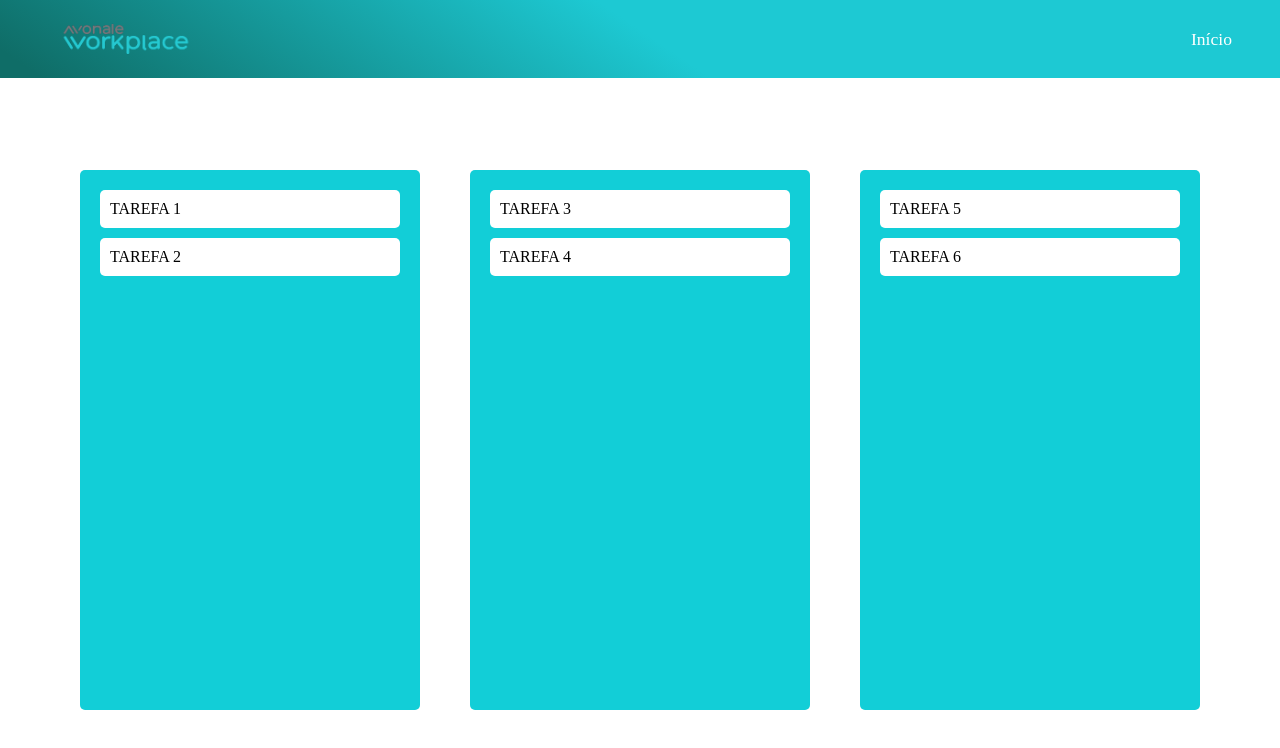
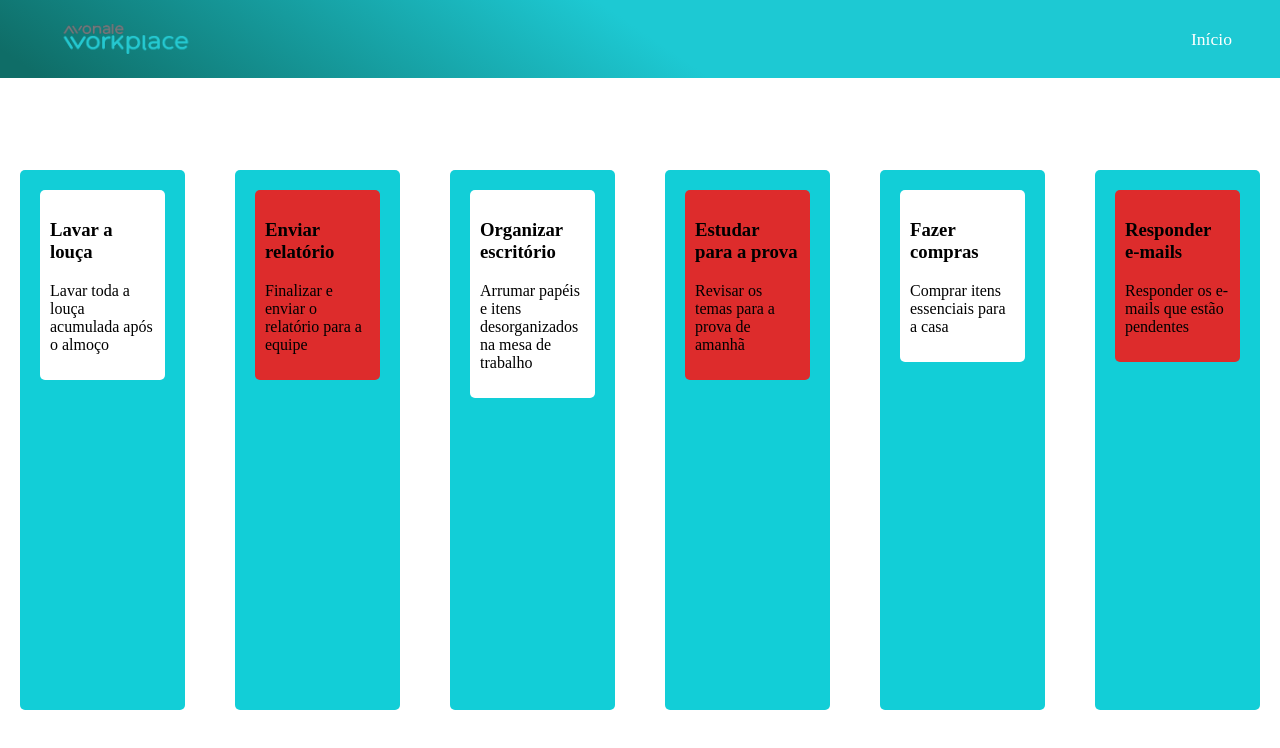
Before and after one commit to Viniosk/Avonalejs, a Vue app: page /dashboard in a window 1280 px wide. Shown: the top 748 px of the page. Built offline with nearby package versions, Linux system fonts and the light colour scheme.

Commit message:
Adição de descrição na tarefa e da tag de urgência

```diff
--- a/src/components/Dashboard.vue
+++ b/src/components/Dashboard.vue
@@ -15,17 +15,11 @@
 
   <div class="container-tarefas">
     <div class="container">
-      <div class="column">
-        <div class="item" draggable="true">TAREFA 1</div>
-        <div class="item" draggable="true">TAREFA 2</div>
-      </div>
-      <div class="column">
-        <div class="item" draggable="true">TAREFA 3</div>
-        <div class="item" draggable="true">TAREFA 4</div>
-      </div>
-      <div class="column">
-        <div class="item" draggable="true">TAREFA 5</div>
-        <div class="item" draggable="true">TAREFA 6</div>
+      <div class="column" v-for="tarefa in tarefas" :key="tarefa.id" draggable="true">
+        <div class="item" :class="{ urgente: tarefa.urgente }" draggable="true">
+          <h3>{{ tarefa.titulo }}</h3>
+          <p>{{ tarefa.descricao }}</p>
+        </div>
       </div>
     </div>
   </div>
@@ -34,6 +28,18 @@
 <script>
 export default {
   name: "Dashboard",
+  data() {
+    return {
+      tarefas: [
+        { id: 1, titulo: "Lavar a louça", descricao: "Lavar toda a louça acumulada após o almoço", urgente: false },
+        { id: 2, titulo: "Enviar relatório", descricao: "Finalizar e enviar o relatório para a equipe", urgente: true },
+        { id: 3, titulo: "Organizar escritório", descricao: "Arrumar papéis e itens desorganizados na mesa de trabalho", urgente: false },
+        { id: 4, titulo: "Estudar para a prova", descricao: "Revisar os temas para a prova de amanhã", urgente: true },
+        { id: 5, titulo: "Fazer compras", descricao: "Comprar itens essenciais para a casa", urgente: false },
+        { id: 6, titulo: "Responder e-mails", descricao: "Responder os e-mails que estão pendentes", urgente: true }
+      ],
+    };
+  },
   mounted() {
     console.log("Componente Dashboard carregado!");
 
@@ -52,7 +58,6 @@ export default {
         e.preventDefault();
         const dragging = document.querySelector(".dragging");
         const applyAfter = this.getNewPosition(column, e.clientY);
-
         if (applyAfter) {
           applyAfter.insertAdjacentElement("afterend", dragging);
         } else {
@@ -65,26 +70,17 @@ export default {
     getNewPosition(column, posY) {
       const items = column.querySelectorAll(".item:not(.dragging)");
       let result = null;
-
       items.forEach((item) => {
         const box = item.getBoundingClientRect();
         const boxCenterY = box.top + box.height / 2;
-
         if (posY >= boxCenterY) {
           result = item;
         }
       });
-
       return result;
     },
   },
 };
-
-async function name(params) {
-    // Configurar corretamente
-  }
-
-
 </script>
 
 <style scoped>
@@ -161,4 +157,8 @@ async function name(params) {
 .dragging {
   opacity: 0.6;
 }
+
+.urgente {
+  background-color: rgb(221, 44, 44);
+}
 </style>
```
